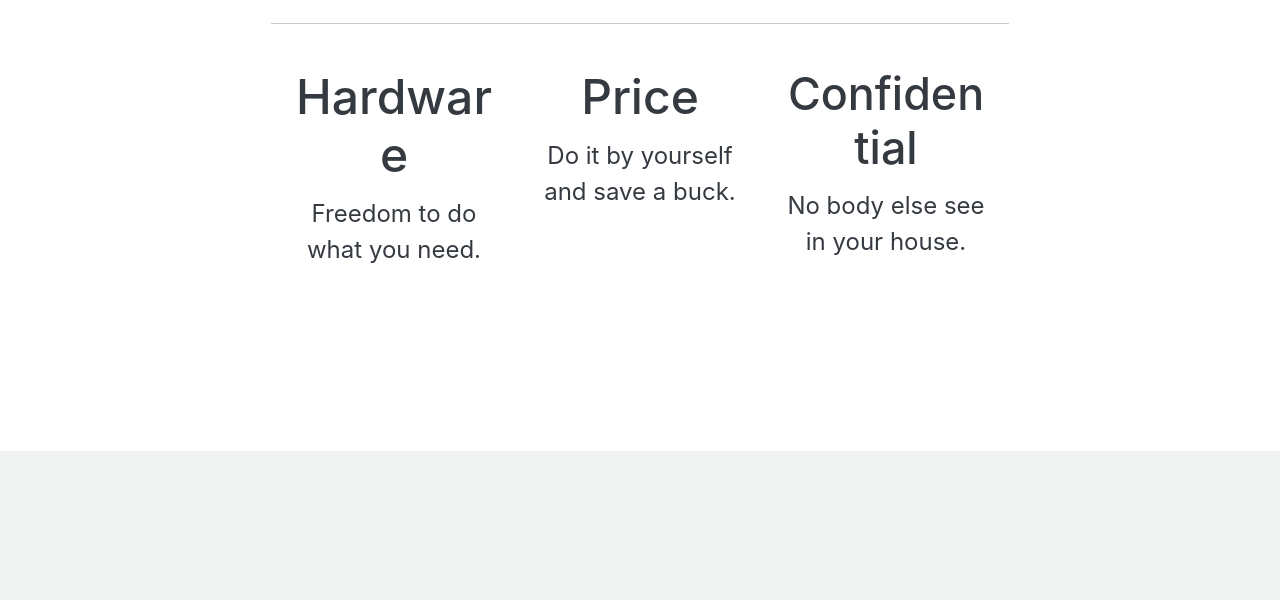
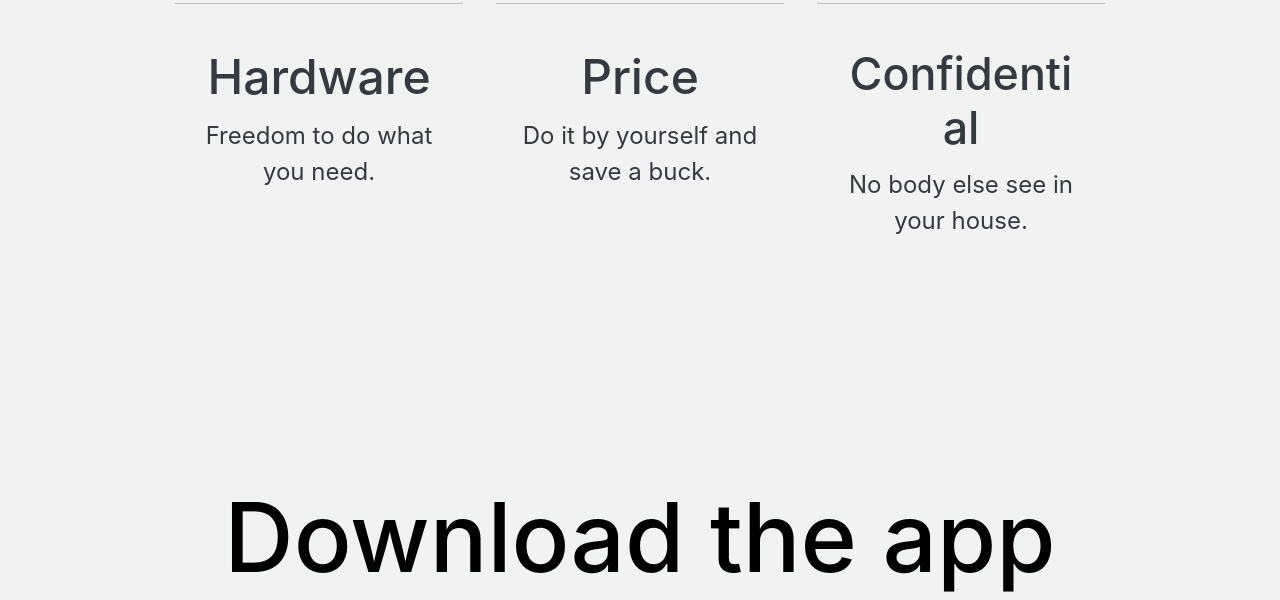
Before and after one commit to Detlos/Web, a Flask app: page / in a window 1280 px wide. Shown: the part 1152-1752 px from the top of the page. Run offline with Flask 2, Linux system fonts and the light colour scheme; some libraries are stand-ins or nearby versions.

Commit message:
integración ivan

```diff
--- a/templates/index.html
+++ b/templates/index.html
@@ -29,8 +29,9 @@
     </div>
 </div>
 
-<div class="container-fluid text-dark text-center d-flex align-content-center align-center justify-content-center flex-wrap" style="height: 100vh; padding: 0; margin: 0; /* background-color:#723973; */ background-color:#ffffff" >
-  <div class="container d-flex justify-content-between " style="width:60%;">
+<div class="container-fluid text-dark text-center d-flex align-content-center align-center justify-content-center flex-wrap"
+style="height: 90vh; padding: 0; margin: 0; /* background-color:#723973; */ background-color:#f1f2f2" >
+  <div class="container d-flex justify-content-between " style="width:75%;">
 
       <div class="card bg-transparent" style="width: 18rem; border:0px;">
           <img class="card-img-top" src="https://raw.githubusercontent.com/Detlos/web-images/f4058a145ef64e4f2e26647e63c5b665aa69d7bd/electronics.svg" alt="Card image cap">
@@ -69,7 +70,7 @@
 </div>
 
 <div class="container-fluid text-light text-center d-flex align-content-center align-center justify-content-center flex-wrap"
-style="height: 100vh; padding: 0; margin: 0; /* background-color:#198754; */ background-color: #f1f2f2;" >
+style="height: 80vh; padding: 0; margin: 0; /* background-color:#198754; */ background-color: #f1f2f2;" >
     <div style="height: auto; width: auto; color: black;">
         <h3 style="font-size: 6rem;">Download the app</h3>
         <!-- <h3 style="font-size: 6rem;">Descarga la aplicación</h3> -->
@@ -82,6 +83,24 @@ style="height: 100vh; padding: 0; margin: 0; /* background-color:#198754; */ bac
 
 
 
+
+<div class="container-fluid text-dark text-center d-flex align-content-around align-center justify-content-center flex-wrap"
+style="height: 30vh; padding: 0; margin: 0; background-color:#578cc1;">
+
+  <div class="container d-flex justify-content-between" style="width:40%; height:15%;">
+      <img src="https://raw.githubusercontent.com/Detlos/web-images/37e342f1dd85b7057304dcb2a56690111e0c878f/iconmonstr-youtube-6.svg" alt="">
+      <img src="https://raw.githubusercontent.com/Detlos/web-images/37e342f1dd85b7057304dcb2a56690111e0c878f/iconmonstr-discord-1.svg" alt="">
+      <img src="https://raw.githubusercontent.com/Detlos/web-images/37e342f1dd85b7057304dcb2a56690111e0c878f/iconmonstr-phone-1.svg" alt="">
+      <img src="https://raw.githubusercontent.com/Detlos/web-images/37e342f1dd85b7057304dcb2a56690111e0c878f/iconmonstr-whatsapp-4.svg" alt="">
+  </div>
+<br>
+
+  <div class=" d-flex justify-content-center" style="width:100%; height:15%;">
+    <h3>© Detlos security 2021</h3>
+  </div>
+
+</div>
+
 {% endblock %}
 
 
```
